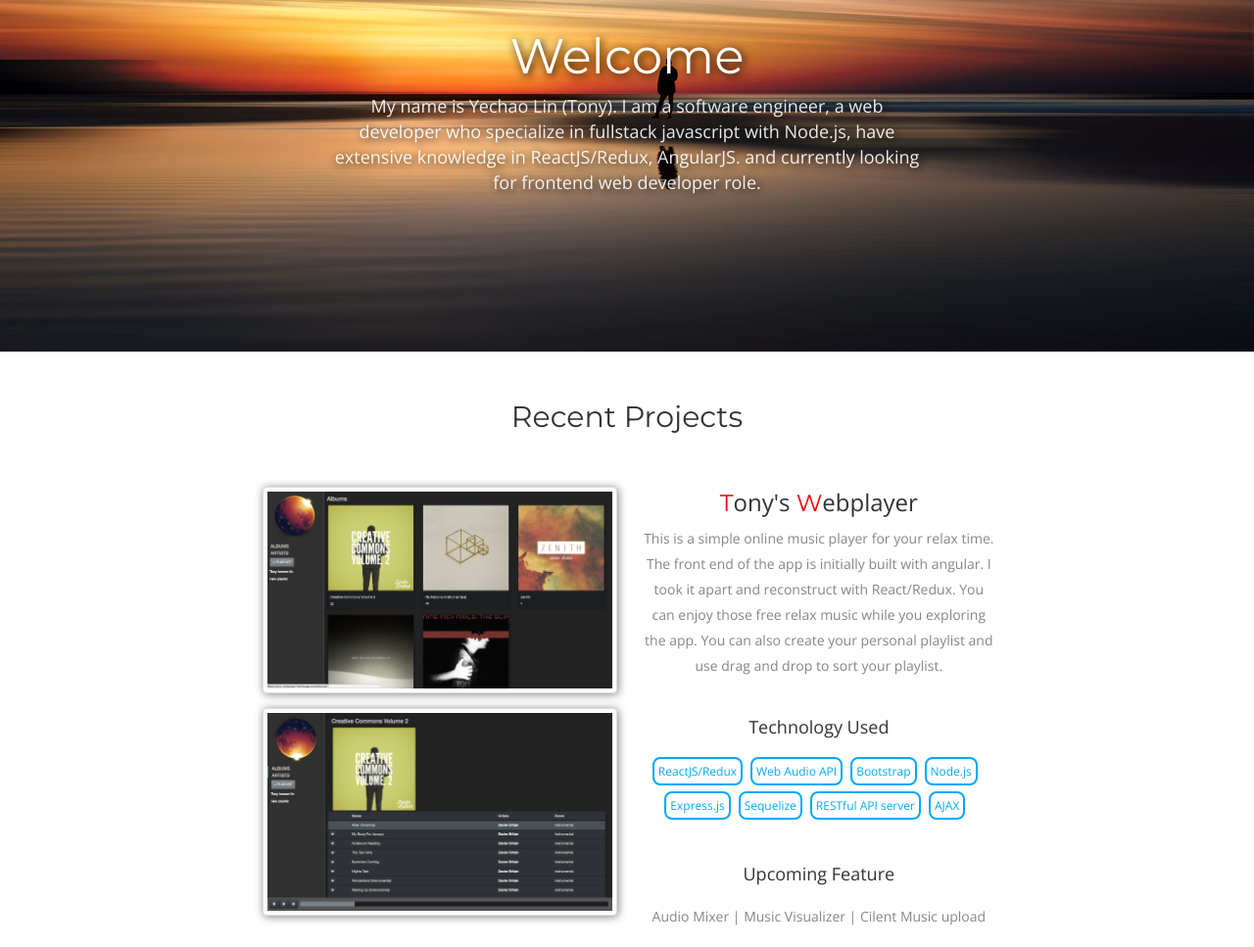
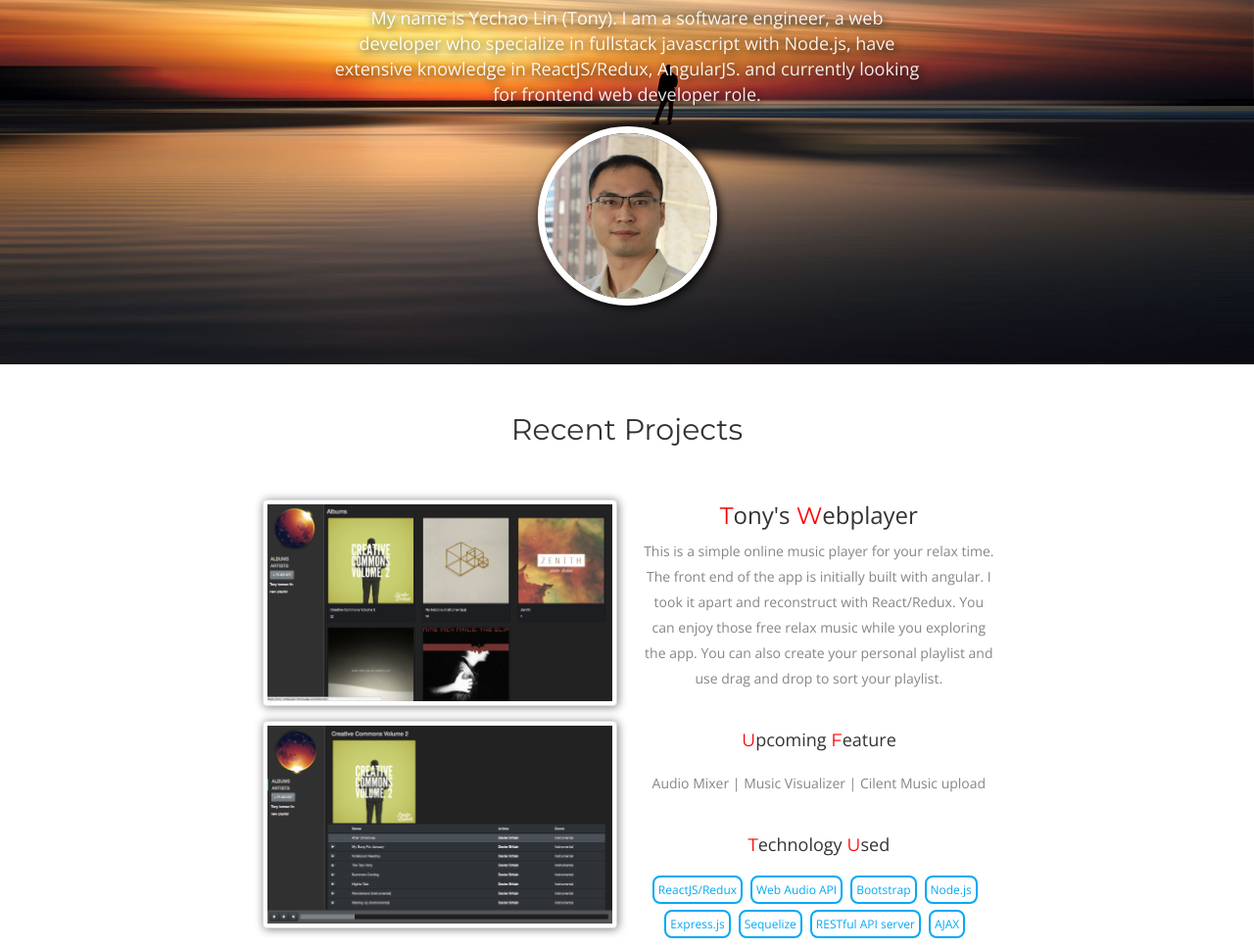
Before and after one commit to TonyIversonLin/personal-website, a plain HTML site: page LandingPage.html in a window 1280 px wide. Shown: the part 140-1107 px from the top of the page at 98% size. Drawn offline with nearby package versions, Linux system fonts and the light colour scheme.

Commit message:
add personal picture

```diff
--- a/LandingPage.html
+++ b/LandingPage.html
@@ -25,6 +25,7 @@
 			<div class='row'>
 				<div class='col-xs-12 col-sm-6 col-center-block'>
 					<p>My name is Yechao Lin (Tony). I am a software engineer, a web developer who specialize in fullstack javascript with Node.js, have extensive knowledge in ReactJS/Redux, AngularJS. and currently looking for frontend web developer role.</p>
+					<img class='person' src='practice/resource/personal3.png'>
 				</div>
 			</div>
 		</div>
@@ -45,10 +46,11 @@
 						<p>This is a simple online music player for your relax time. The front end of the app is initially built with angular. I took it apart and reconstruct with React/Redux. You can enjoy those free relax music while you exploring the app. You can also create your personal playlist and use drag and drop to sort your playlist.
 						</p><br>
 
-						<h4>Technology Used</h4>
+						<h4><span>U</span>pcoming <span>F</span>eature</h4>
+						<p>Audio Mixer | Music Visualizer | Cilent Music upload </p><br>
+
+						<h4><span>T</span>echnology <span>U</span>sed</h4>
 						<p> <span>ReactJS/Redux</span><span>Web Audio API</span><span>Bootstrap</span><span>Node.js</span><span>Express.js</span><span>Sequelize</span><span>RESTful API server</span><span>AJAX</span></p><br>
-						<h4>Upcoming Feature</h4>
-						<p>Audio Mixer | Music Visualizer | Cilent Music upload </p><br>
 
 						<a href="https://github.com/TonyIversonLin/juke-react">Github &nbsp;<img class="icon" src="../practice/resource/git.png"></a> | <a href="https://tony-webplayer.herokuapp.com/">Website &nbsp;<img class="icon" src="../practice/resource/music1.png"></a>
 
@@ -81,7 +83,7 @@
 						<h3><span>S</span>age</h3>
 						<p>This is personal financial managent app that can keep track on your transaction, budget, financial goal. The unique feature this app is that client can download the whole app and install it on their personal Raspberry Pi. It means that client is able to host their own server that offer free basic financial management service without worrying the third party(or middleman) stealing personal financial data and interruption of embedded advertisements. In addition, the app can auto-categorize your future transaction based on client's existing transaction by using smart matching algorithm. All the personal data is safely protected because the app is guarded by very reliable encryption strategy. Even if the Raspberry Pi is stolen, client banking information won't be stolen since those data will be encrypted by client password in the first place.  </p><br>
 
-						<h4>Technology Used</h4>
+						<h4><span>T</span>echnology <span>U</span>sed</h4>
 						<p><span>ReactJS/Redux</span><span>Banking.js</span><span>Victory.js</span><span>React-Bootstrap</span><span>Node.js</span><span>Express.js</span><span>Sequelize</span><span>PostgreSQL</span><span>AJAX</span></p><br>
 						<a href="https://github.com/my-sage/sage">Github &nbsp;<img class="icon" src="../practice/resource/git.png"></a> | <a href="https://my-sage.herokuapp.com/">Website&nbsp;<img class="icon" src="../practice/resource/financial.png"></a>
 					</div>
@@ -100,7 +102,7 @@
 						<h3><span>H</span>ipster <span>S</span>tore</h3>
 						<p>A basic E-commercial store demo app that sell popular hispter product "Tote Bag". The client can explore the tote bags available in the store, add their item into the cart, leave product review and rating, and sign in or login with client's facebook, google, twitter account. </p><br>
 
-						<h4>Technology Used</h4>
+						<h4><span>T</span>echnology <span>U</span>sed</h4>
 						<p><span>AngularJS</span><span>Wing.css</span><span>Node.js</span><span>Express.js</span><span>OAuth</span><span>Passport.js</span><span>Sequelize</span><span>PostgreSQL</span><span>RESTful API server</span><span>AJAX</span></p><br>
 						<a href="https://github.com/pbaize/stackstore">Github &nbsp;<img class="icon" src="../practice/resource/git.png"></a> | <a href="https://frozen-escarpment-21452.herokuapp.com">Website&nbsp;<img class="icon" src="../practice/resource/store.png"></a>
 					</div>
@@ -128,7 +130,8 @@
 					<div class='col-sm-6 col-xs-12'>
 						<h3><span>F</span>ullstack <span>M</span>enu</h3>
 						<p>A very convenient food image sharing app that help you explore awesome food source around your work place</p><br>
-						<h4>Technology Used</h4>
+
+						<h4><span>T</span>echnology <span>U</span>sed</h4>
 						<p><span>Geolocation</span><span>Google Map API</span><span>Google Direction API</span><span>AngularJS</span></p><br>
 						<a href="https://github.com/TonyIversonLin/stackathon">Github &nbsp;<img class="icon" src="../practice/resource/git.png"></a> | <a href="https://fullstacker-menu.herokuapp.com/" onclick="return false" id='disable'><span>Website&nbsp;</span><img class="icon" src="../practice/resource/food.png"></a>
 					</div>
--- a/style.css
+++ b/style.css
@@ -6,7 +6,7 @@ body{
 
 header {
 	background-image: url('practice/resource/background.jpg');
-	padding: 150px 0px;
+	padding: 60px 0px;
 	background-size: cover;
 	background-position: center center;
 	background-repeat: no-repeat;
@@ -28,7 +28,7 @@ h1 {
 h2 {
 	font-family: 'Montserrat', sans-serif;
 	font-size: 30px;
-} h3 span {
+} h3 span, h4 span {
 	font-family: 'Montserrat', sans-serif;
 	color: red;
 }
@@ -131,3 +131,12 @@ p span:hover {
 	background: #03A9F4;
 	color: white;
 }
+
+.person{
+  width: 30%;
+  border: 7px solid white;
+  border-radius: 50%;
+  box-shadow: 2px 2px 10px #000000;
+  min-width: 150px;
+  margin-top: 10px;
+}
```
Also changed, not shown: practice/resource/personal3.png (added).
